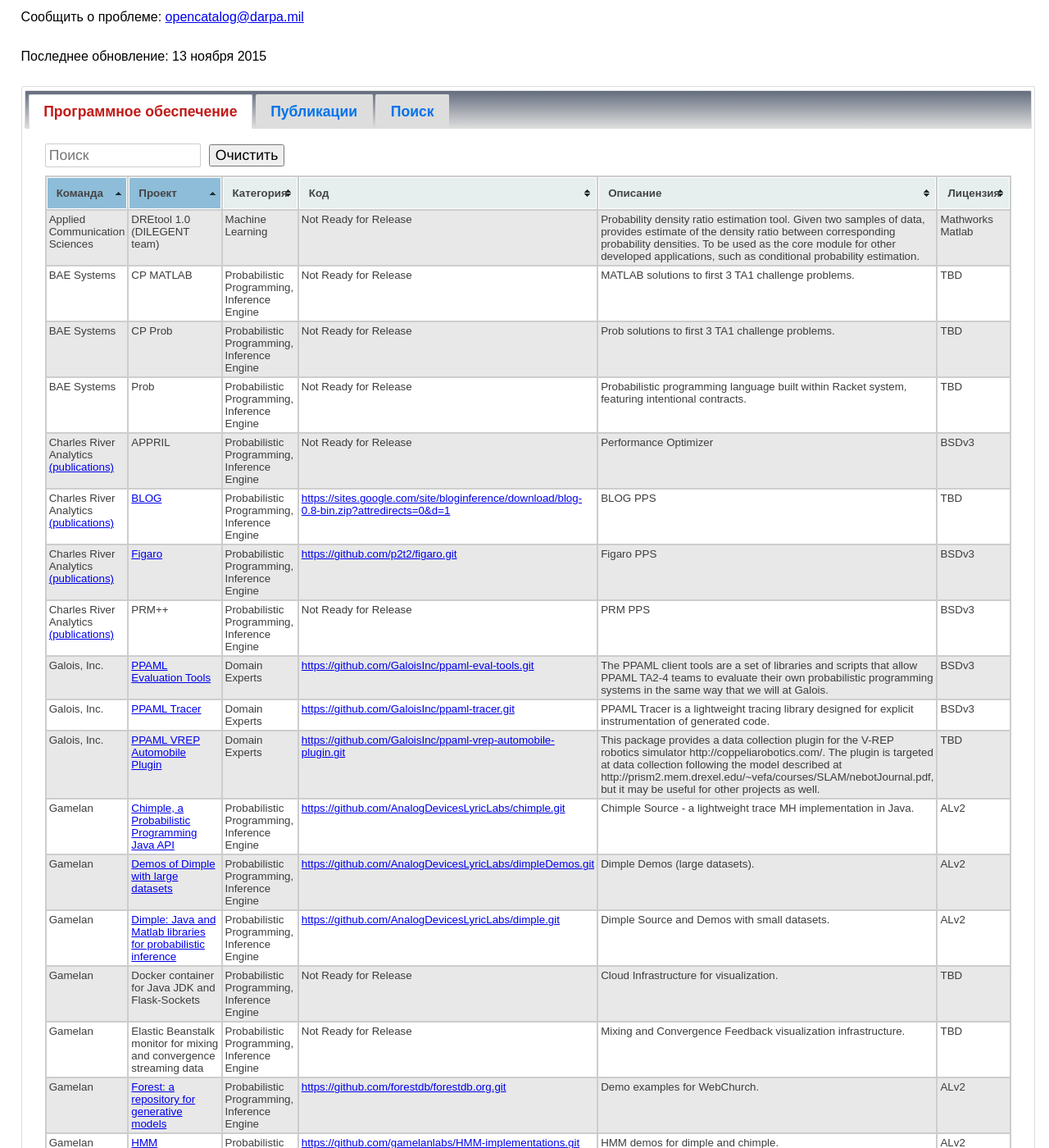
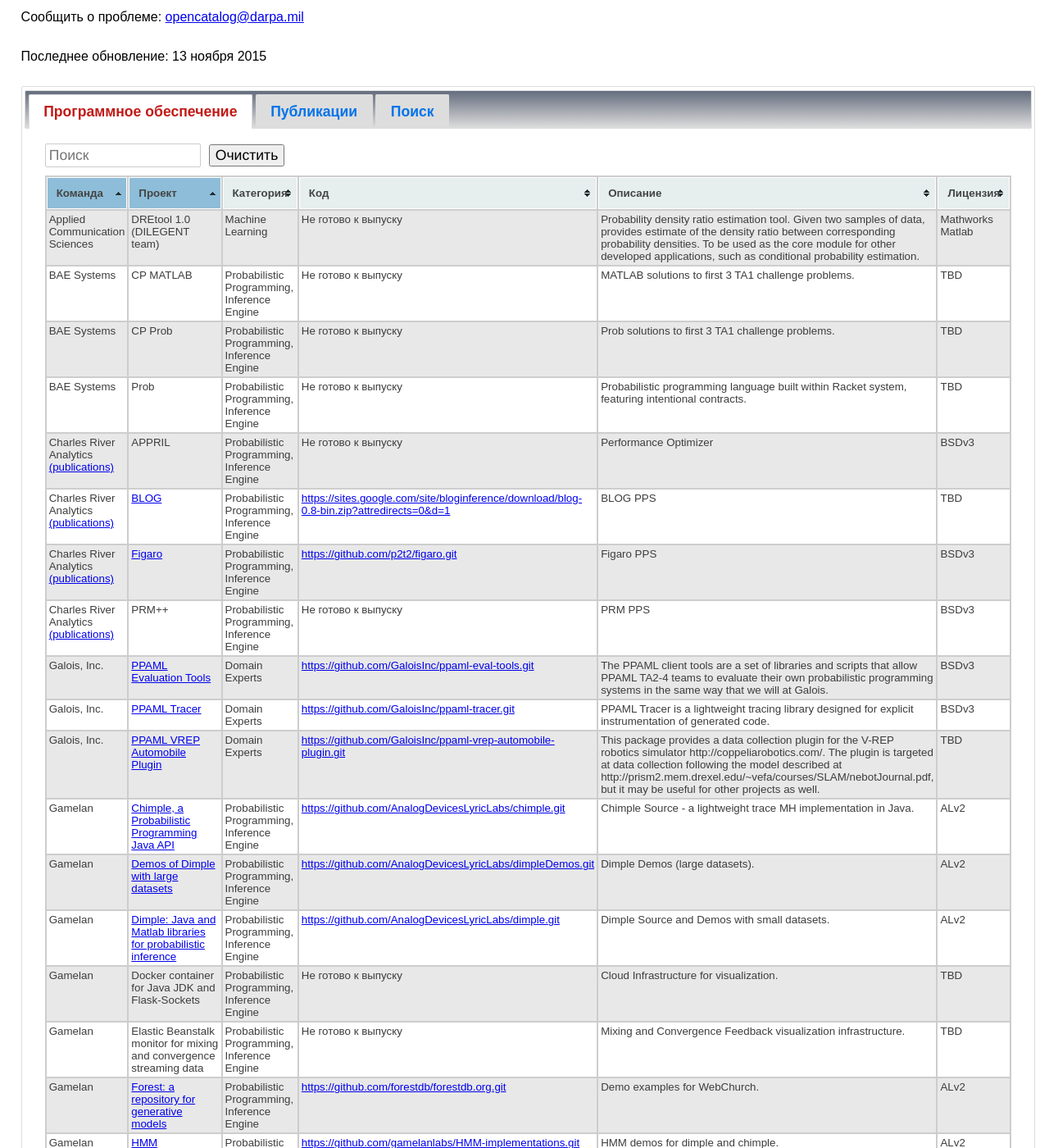
Before and after one commit to kant2002/darpa-ru, a Jekyll site: the page built from ru/PPAML.html, in a window 1280 px wide and 1400 px high, scrolled down 868 px. Shown: the whole window at 82% size. Built offline with Jekyll 4.4.1, drawn with Linux system fonts in a browser that asks for light colours; some of the changed text lies outside the part shown.

Commit message:
New translations PPAML.html (Russian)

```diff
--- a/ru/PPAML.html
+++ b/ru/PPAML.html
@@ -17,28 +17,28 @@
  <tbody  class='list'><tr>
   <td class='team'>Applied Communication Sciences</td>
  <td width='202' class='project'>DREtool 1.0 (DILEGENT team)</td>  <td class=category>Machine Learning</td>
-  <td class=code> Not Ready for Release </td>
+  <td class=code> Не готово к выпуску </td>
  <td class=description> Probability density ratio estimation tool. Given two samples of data, provides estimate of the density ratio between corresponding probability densities. To be used  as the core module for other developed applications, such as conditional probability estimation. </td>
 <td class=license><span>Mathworks Matlab</span> </td>
  </tr>
 <tr>
   <td class='team'>BAE Systems</td>
  <td width='202' class='project'>Prob</td>  <td class=category>Probabilistic Programming, Inference Engine</td>
-  <td class=code> Not Ready for Release </td>
+  <td class=code> Не готово к выпуску </td>
  <td class=description> Probabilistic programming language built within Racket system, featuring intentional contracts. </td>
 <td class=license><span>TBD</span> </td>
  </tr>
 <tr>
   <td class='team'>BAE Systems</td>
  <td width='202' class='project'>CP MATLAB</td>  <td class=category>Probabilistic Programming, Inference Engine</td>
-  <td class=code> Not Ready for Release </td>
+  <td class=code> Не готово к выпуску </td>
  <td class=description> MATLAB solutions to first 3 TA1 challenge problems. </td>
 <td class=license><span>TBD</span> </td>
  </tr>
 <tr>
   <td class='team'>BAE Systems</td>
  <td width='202' class='project'>CP Prob</td>  <td class=category>Probabilistic Programming, Inference Engine</td>
-  <td class=code> Not Ready for Release </td>
+  <td class=code> Не готово к выпуску </td>
  <td class=description> Prob solutions to first 3 TA1 challenge problems. </td>
 <td class=license><span>TBD</span> </td>
  </tr>
@@ -59,14 +59,14 @@
 <tr>
   <td class='team'>Charles River Analytics <a href='#Charles River Analytics' onclick='pubSearch(this)'>(publications)</a></td>
  <td width='202' class='project'>APPRIL</td>  <td class=category>Probabilistic Programming, Inference Engine</td>
-  <td class=code> Not Ready for Release </td>
+  <td class=code> Не готово к выпуску </td>
  <td class=description> Performance Optimizer </td>
 <td class=license><span onmouseover='licenseInfo("BSDv3", "BSD 3-Clause New or Revised license", "http://opensource.org/licenses/BSD-3-Clause", "This permissive, free software license was created by removing the advertising clause from the original version of the BSD license. It is compatible with GNU GPL.", event)'>BSDv3</span> </td>
  </tr>
 <tr>
   <td class='team'>Charles River Analytics <a href='#Charles River Analytics' onclick='pubSearch(this)'>(publications)</a></td>
  <td width='202' class='project'>PRM++ </td>  <td class=category>Probabilistic Programming, Inference Engine</td>
-  <td class=code> Not Ready for Release </td>
+  <td class=code> Не готово к выпуску </td>
  <td class=description> PRM PPS </td>
 <td class=license><span onmouseover='licenseInfo("BSDv3", "BSD 3-Clause New or Revised license", "http://opensource.org/licenses/BSD-3-Clause", "This permissive, free software license was created by removing the advertising clause from the original version of the BSD license. It is compatible with GNU GPL.", event)'>BSDv3</span> </td>
  </tr>
@@ -108,7 +108,7 @@
 <tr>
   <td class='team'>Gamelan</td>
  <td width='202' class='project'>Team Challenge Problem on Agile/Amortized Inference</td>  <td class=category>Probabilistic Programming, Inference Engine</td>
-  <td class=code> Not Ready for Release </td>
+  <td class=code> Не готово к выпуску </td>
  <td class=description> Agile/Amortized Inference Team Challenge Problem. </td>
 <td class=license><span>TBD</span> </td>
  </tr>
@@ -157,42 +157,42 @@
 <tr>
   <td class='team'>Gamelan</td>
  <td width='202' class='project'>Elastic Beanstalk monitor for mixing and convergence streaming data</td>  <td class=category>Probabilistic Programming, Inference Engine</td>
-  <td class=code> Not Ready for Release </td>
+  <td class=code> Не готово к выпуску </td>
  <td class=description> Mixing and Convergence Feedback visualization infrastructure. </td>
 <td class=license><span>TBD</span> </td>
  </tr>
 <tr>
   <td class='team'>Gamelan</td>
  <td width='202' class='project'>Docker container for Java JDK and Flask-Sockets</td>  <td class=category>Probabilistic Programming, Inference Engine</td>
-  <td class=code> Not Ready for Release </td>
+  <td class=code> Не готово к выпуску </td>
  <td class=description> Cloud Infrastructure for visualization. </td>
 <td class=license><span>TBD</span> </td>
  </tr>
 <tr>
   <td class='team'>Indiana University <a href='#Indiana University' onclick='pubSearch(this)'>(publications)</a></td>
  <td width='202' class='project'>Sample visualizer</td>  <td class=category>Probabilistic Programming, Inference Engine</td>
-  <td class=code> Not Ready for Release </td>
+  <td class=code> Не готово к выпуску </td>
  <td class=description> An HTTP server that communicates with any Web browser and any sampler to plot inference progress using histograms, correlation matrices, and other pluggable widgets. </td>
 <td class=license><span onmouseover='licenseInfo("BSD", "Berkeley Source Distribution", "http://en.wikipedia.org/wiki/BSD_licenses", "This permissive, free software license imposes minimal restrictions on the redistribution of covered software.", event)'>BSD</span> </td>
  </tr>
 <tr>
   <td class='team'>Indiana University <a href='#Indiana University' onclick='pubSearch(this)'>(publications)</a></td>
  <td width='202' class='project'>MCMC library</td>  <td class=category>Probabilistic Programming, Inference Engine</td>
-  <td class=code> Not Ready for Release </td>
+  <td class=code> Не готово к выпуску </td>
  <td class=description> A library of combinators in Haskell for building Markov Chain Monte Carlo samplers from reusable proposal distributions and transition kernels. </td>
 <td class=license><span onmouseover='licenseInfo("BSD", "Berkeley Source Distribution", "http://en.wikipedia.org/wiki/BSD_licenses", "This permissive, free software license imposes minimal restrictions on the redistribution of covered software.", event)'>BSD</span> </td>
  </tr>
 <tr>
   <td class='team'>Indiana University <a href='#Indiana University' onclick='pubSearch(this)'>(publications)</a></td>
  <td width='202' class='project'>Density calculator</td>  <td class=category>Probabilistic Programming, Inference Engine</td>
-  <td class=code> Not Ready for Release </td>
+  <td class=code> Не готово к выпуску </td>
  <td class=description> A program that computes the probability density of a probabilistic program, combining the accuracy of Bhat et al's exact algorithm and the generality of Pfeffer's approximate algorithm. </td>
 <td class=license><span onmouseover='licenseInfo("BSD", "Berkeley Source Distribution", "http://en.wikipedia.org/wiki/BSD_licenses", "This permissive, free software license imposes minimal restrictions on the redistribution of covered software.", event)'>BSD</span> </td>
  </tr>
 <tr>
   <td class='team'>Indiana University <a href='#Indiana University' onclick='pubSearch(this)'>(publications)</a></td>
  <td width='202' class='project'>Tagless interpreters</td>  <td class=category>Probabilistic Programming, Inference Engine</td>
-  <td class=code> Not Ready for Release </td>
+  <td class=code> Не готово к выпуску </td>
  <td class=description> Interpreters of the lambda calculus with a measure monad and conditioning, by importance sampling and by Markov Chain Monte Carlo, without expression dispatch overhead. </td>
 <td class=license><span onmouseover='licenseInfo("BSD", "Berkeley Source Distribution", "http://en.wikipedia.org/wiki/BSD_licenses", "This permissive, free software license imposes minimal restrictions on the redistribution of covered software.", event)'>BSD</span> </td>
  </tr>
@@ -227,21 +227,21 @@
 <tr>
   <td class='team'>Stanford University</td>
  <td width='202' class='project'><a href='https://github.com/lydaniel/oed_py' class='external' target='_blank'>Optimal Experiment Design</a></td>  <td class=category>Inference Engine</td>
-  <td class=code> Not Ready for Release </td>
+  <td class=code> Не готово к выпуску </td>
  <td class=description> Optimal experiment design for probabilistic models. </td>
 <td class=license><span>TBD</span> </td>
  </tr>
 <tr>
   <td class='team'>Stanford University</td>
  <td width='202' class='project'>STOKE</td>  <td class=category>Inference Engine</td>
-  <td class=code> Not Ready for Release </td>
+  <td class=code> Не готово к выпуску </td>
  <td class=description> Stochastic Optimizer for x86_64 binaries. </td>
 <td class=license><span onmouseover='licenseInfo("ALv2", "Apache License 2.0", "https://www.apache.org/licenses/LICENSE-2.0", "This free software license includes certain patent termination and indemnification provisions, compatible with GPL3.", event)'>ALv2</span> </td>
  </tr>
 <tr>
   <td class='team'>Stanford University</td>
  <td width='202' class='project'>shred</td>  <td class=category>Inference Engine</td>
-  <td class=code> Not Ready for Release </td>
+  <td class=code> Не готово к выпуску </td>
  <td class=description> Tracing MH, Church->SMT, FAUST, etc. (on top of Vicare Scheme). </td>
 <td class=license><span>TBD</span> </td>
  </tr>
```
